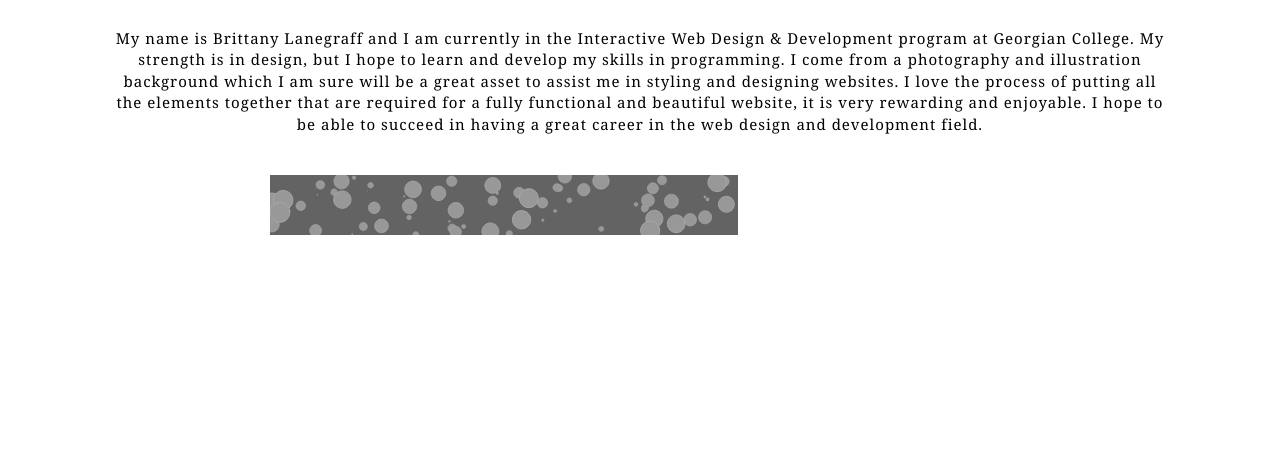
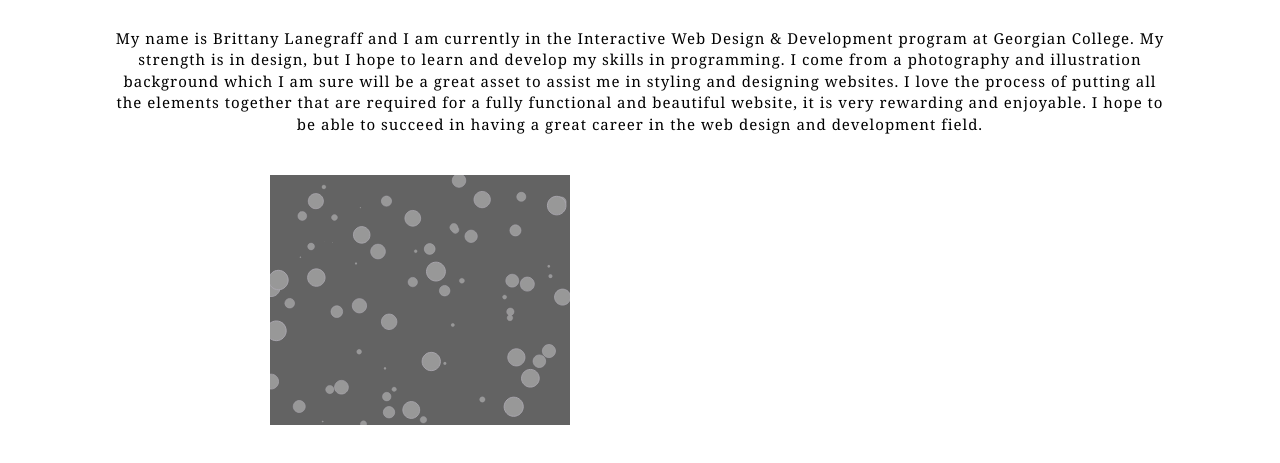
Before and after one commit to blanegraff/banner-ad, a plain HTML site: page index.html in a window 1280 px wide. Shown: the part 243-706 px from the top of the page. Drawn offline with Linux system fonts and the light colour scheme; a web font is replaced by a local one.

Commit message:
Added files via upload

```diff
--- a/content/style.css
+++ b/content/style.css
@@ -6,13 +6,13 @@ body {
 }
 
 canvas[resize] {
-    width: 468px;
-    height: 60px;
+    width: 300px;
+    height: 250px;
     margin-left: 200px;
 }
 
 canvas:hover {
-        background: lightpink;
+        opacity: 0.5;
 }
 
 img#logo {
```
